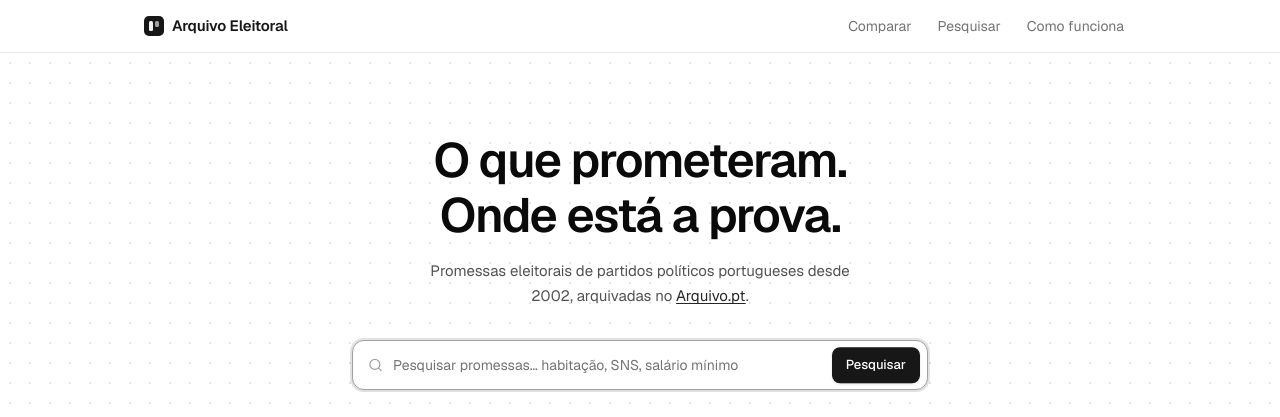
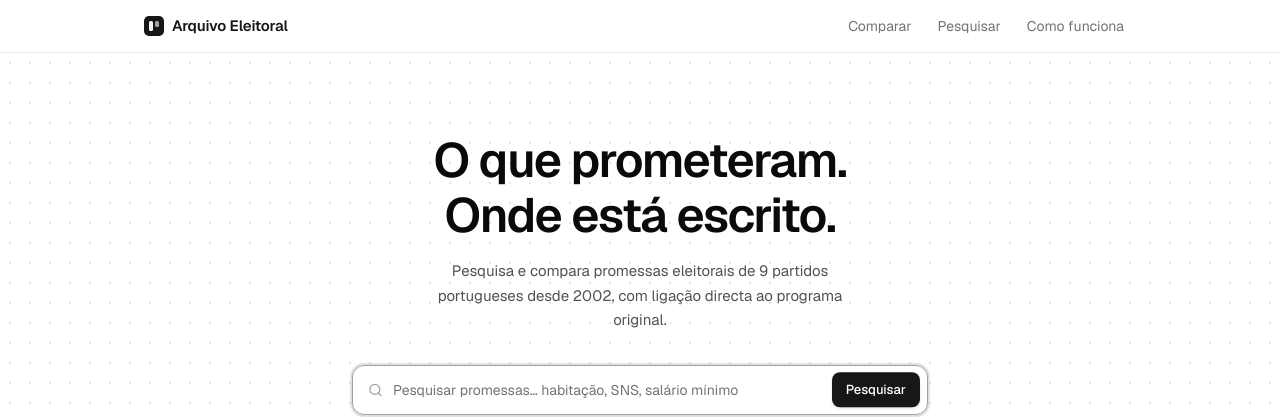
Before and after one commit to filipagr/prometido, a Next.js app in the folder frontend/: page / in a window 1280 px wide. Shown: the top 417 px of the page. Built offline with nearby package versions, Linux system fonts and the light colour scheme; no server answers.

Commit message:
ui: hero copy mais preciso

```diff
--- a/frontend/app/page.tsx
+++ b/frontend/app/page.tsx
@@ -69,21 +69,12 @@ export default function HomePage() {
           <h1 className="text-[2.75rem] sm:text-5xl font-semibold text-neutral-950 mb-4 tracking-[-0.03em] leading-[1.15]">
             O que prometeram.
             <br />
-            Onde está a prova.
+            Onde está escrito.
           </h1>
 
           <p className="text-[15px] text-neutral-600 max-w-md mx-auto mb-8 leading-relaxed">
-            Promessas eleitorais de partidos políticos portugueses desde 2002,
-            arquivadas no{" "}
-            <a
-              href="https://arquivo.pt"
-              target="_blank"
-              rel="noopener noreferrer"
-              className="text-neutral-800 underline underline-offset-2 hover:text-neutral-950 transition-colors"
-            >
-              Arquivo.pt
-            </a>
-            .
+            Pesquisa e compara promessas eleitorais de 9 partidos portugueses
+            desde 2002, com ligação directa ao programa original.
           </p>
 
           <div className="max-w-xl mx-auto">
```
